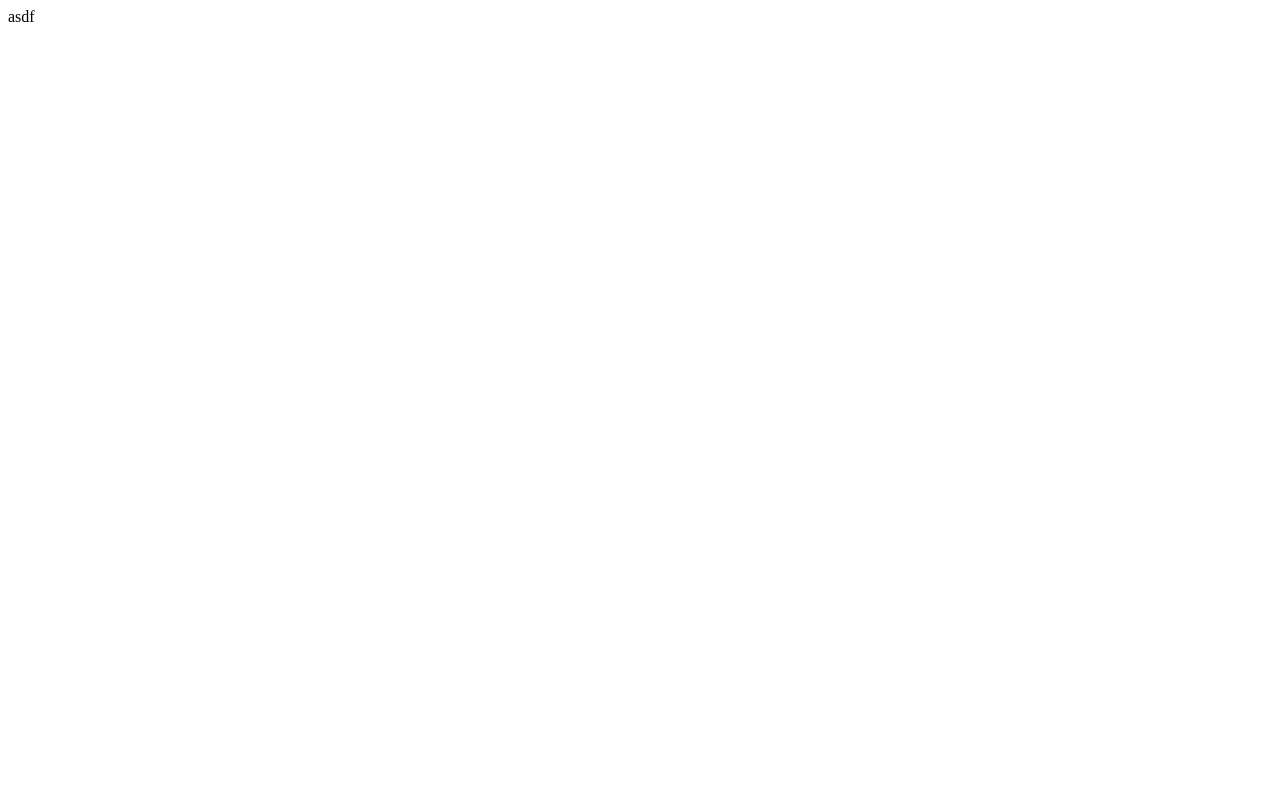
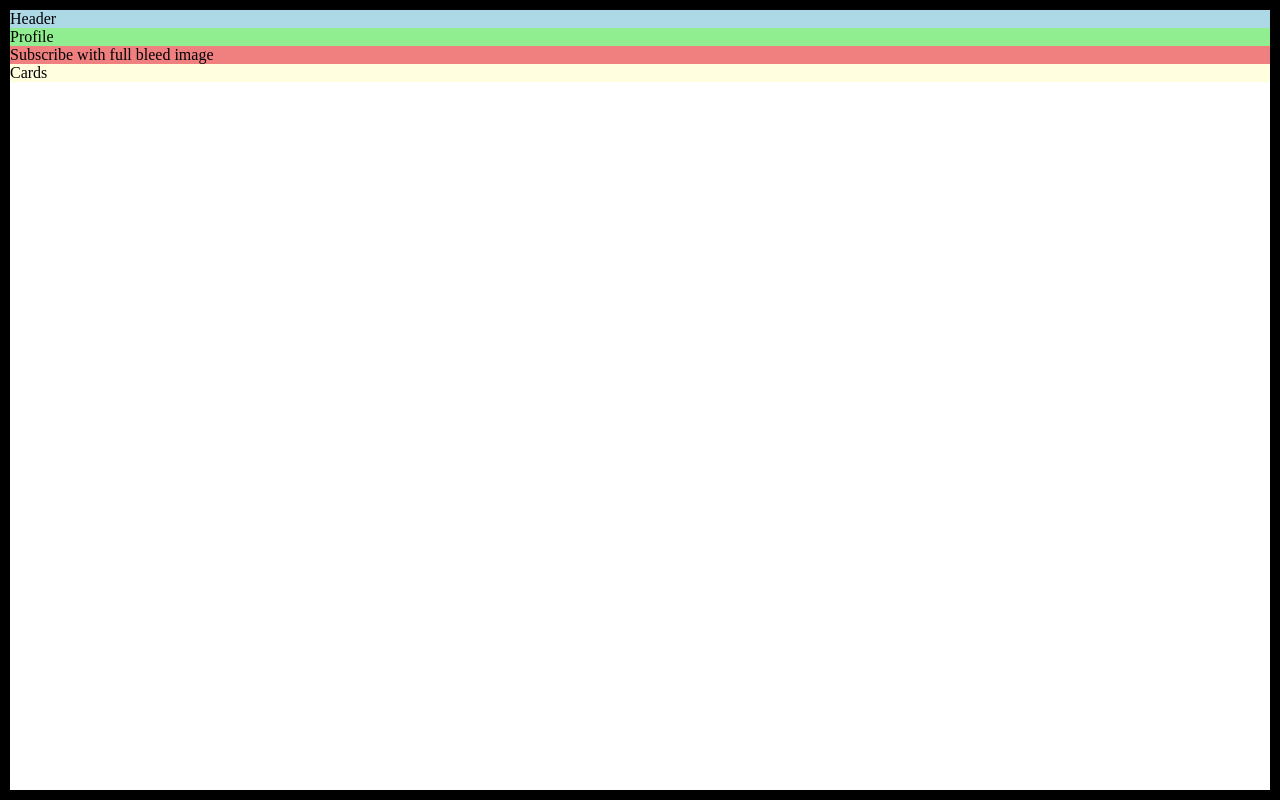
Before and after one commit to Hyunook-Kim/df-test, a React (Vite) app: page / in a window 1280 px wide. Built offline with nearby package versions, Linux system fonts and the light colour scheme.

Commit message:
feat: Setup app layout

```diff
--- a/package.json
+++ b/package.json
@@ -11,12 +11,14 @@
   },
   "dependencies": {
     "react": "^19.1.0",
-    "react-dom": "^19.1.0"
+    "react-dom": "^19.1.0",
+    "styled-components": "^6.1.19"
   },
   "devDependencies": {
     "@eslint/js": "^9.25.0",
     "@types/react": "^19.1.2",
     "@types/react-dom": "^19.1.2",
+    "@types/styled-components": "^5.1.34",
     "@vitejs/plugin-react": "^4.4.1",
     "eslint": "^9.25.0",
     "eslint-plugin-react-hooks": "^5.2.0",
--- a/src/App.tsx
+++ b/src/App.tsx
@@ -1,5 +1,46 @@
+import styled from "styled-components";
+
 function App() {
-  return <div>asdf</div>;
+  return (
+    <AppContainer>
+      <HeaderSection>Header</HeaderSection>
+
+      <ProfileSection>Profile</ProfileSection>
+
+      <SubscribeSection>Subscribe with full bleed image</SubscribeSection>
+
+      <CardSection>Cards</CardSection>
+    </AppContainer>
+  );
 }
 
+const AppContainer = styled.div`
+  display: flex;
+  flex-direction: column;
+  max-width: 1680px;
+  width: 100%;
+  flex-grow: 0;
+  padding: 0 0 80px;
+  background-color: #fff;
+  margin: 0 auto;
+  border: 10px solid black;
+  min-height: 100vh;
+`;
+
+const HeaderSection = styled.section`
+  background-color: lightblue;
+`;
+
+const ProfileSection = styled.section`
+  background-color: lightgreen;
+`;
+
+const SubscribeSection = styled.section`
+  background-color: lightcoral;
+`;
+
+const CardSection = styled.section`
+  background-color: lightyellow;
+`;
+
 export default App;
--- a/src/index.css
+++ b/src/index.css
@@ -1,2 +1,26 @@
+* {
+  margin: 0;
+  padding: 0;
+  box-sizing: border-box;
+}
+
 :root {
 }
+
+#root {
+  position: relative;
+  height: 100vh;
+  width: 100%;
+  background-color: var(--color-background-light);
+}
+
+ul {
+  list-style: none;
+  padding: 0px;
+  margin: 0px;
+}
+
+a {
+  text-decoration: none;
+  color: inherit;
+}
```
Also changed, not shown: 1 other file (tests, documents, lock files or other folders).
